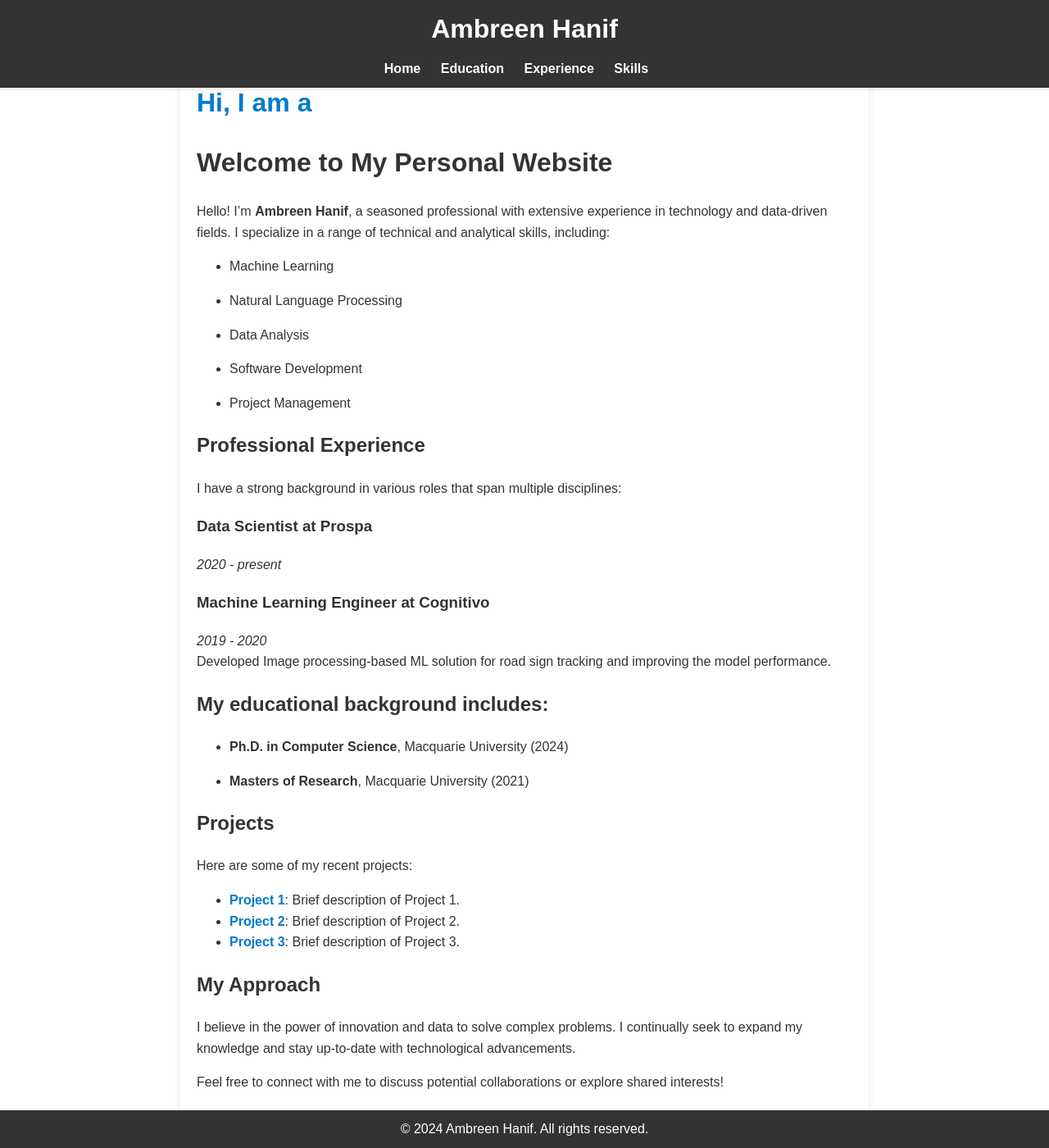
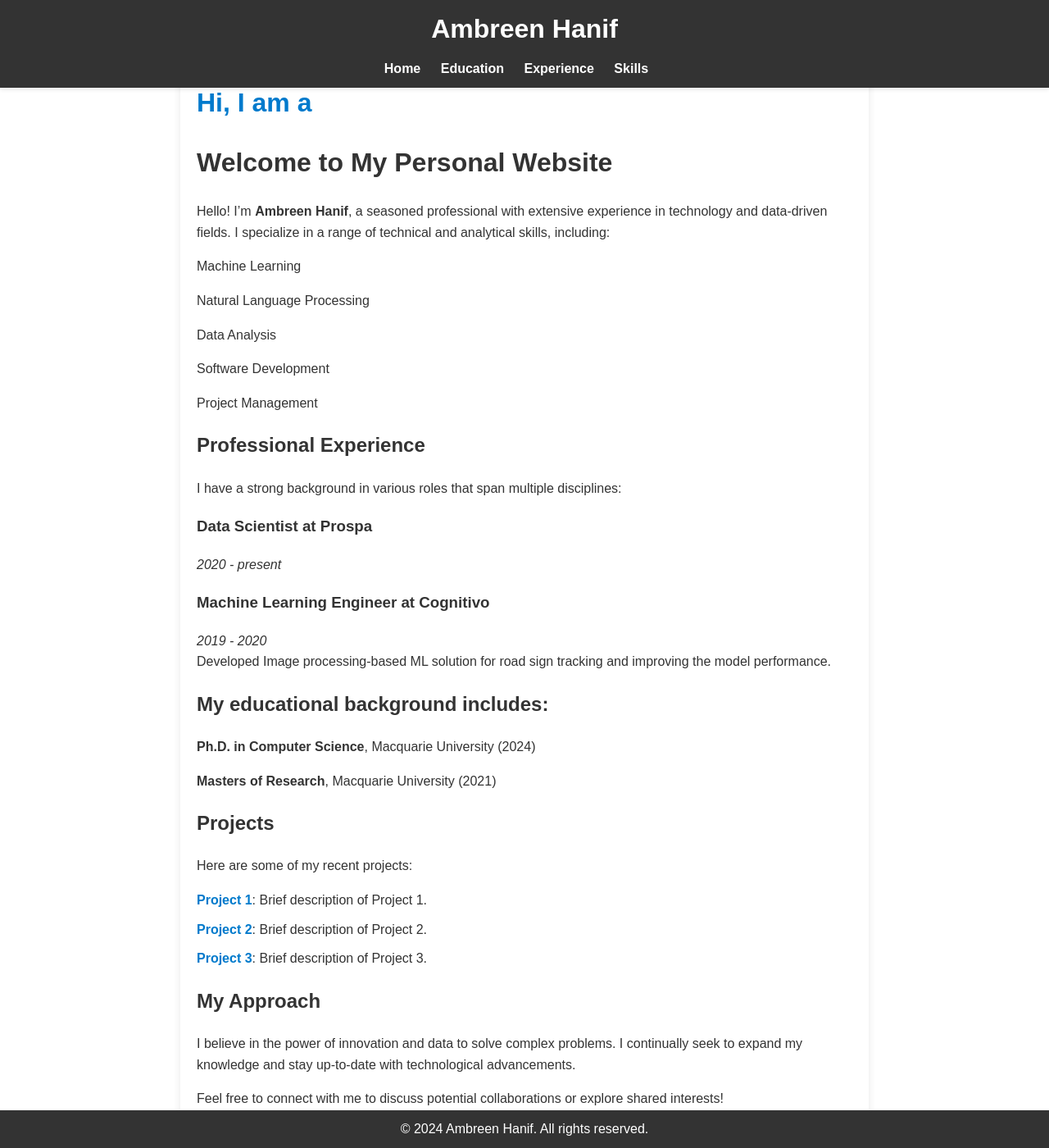
Before and after one commit to umberH/umberH.github.io, a Jekyll site: the page built from index.markdown, in a window 1280 px wide and 1400 px high. Shown: the whole window at 82% size. Built offline with Jekyll 4.4.1, drawn with Linux system fonts in a browser that asks for light colours; a script that is not in the unit is left out.

Commit message:
Update style.css
custom styling for icons

```diff
--- a/assets/css/style.css
+++ b/assets/css/style.css
@@ -117,7 +117,26 @@
   }
 }
 
+/* Custom styling for icon bullets */
+ul {
+  list-style: none; /* Remove default bullet points */
+  padding: 0; /* Remove padding from the list */
+}
 
+ul li {
+  margin-bottom: 10px; /* Add space between list items */
+}
+
+ul li i {
+  color: #007acc; /* Customize icon color */
+  margin-right: 10px; /* Space between icon and text */
+}
+
+/* Optional: Style the headings with icons */
+h2 i {
+  color: #007acc; /* Customize heading icon color */
+  margin-right: 10px; /* Space between icon and heading text */
+}
 
 .sticky-header {
   position: fixed; /* Make the header fixed */
```
